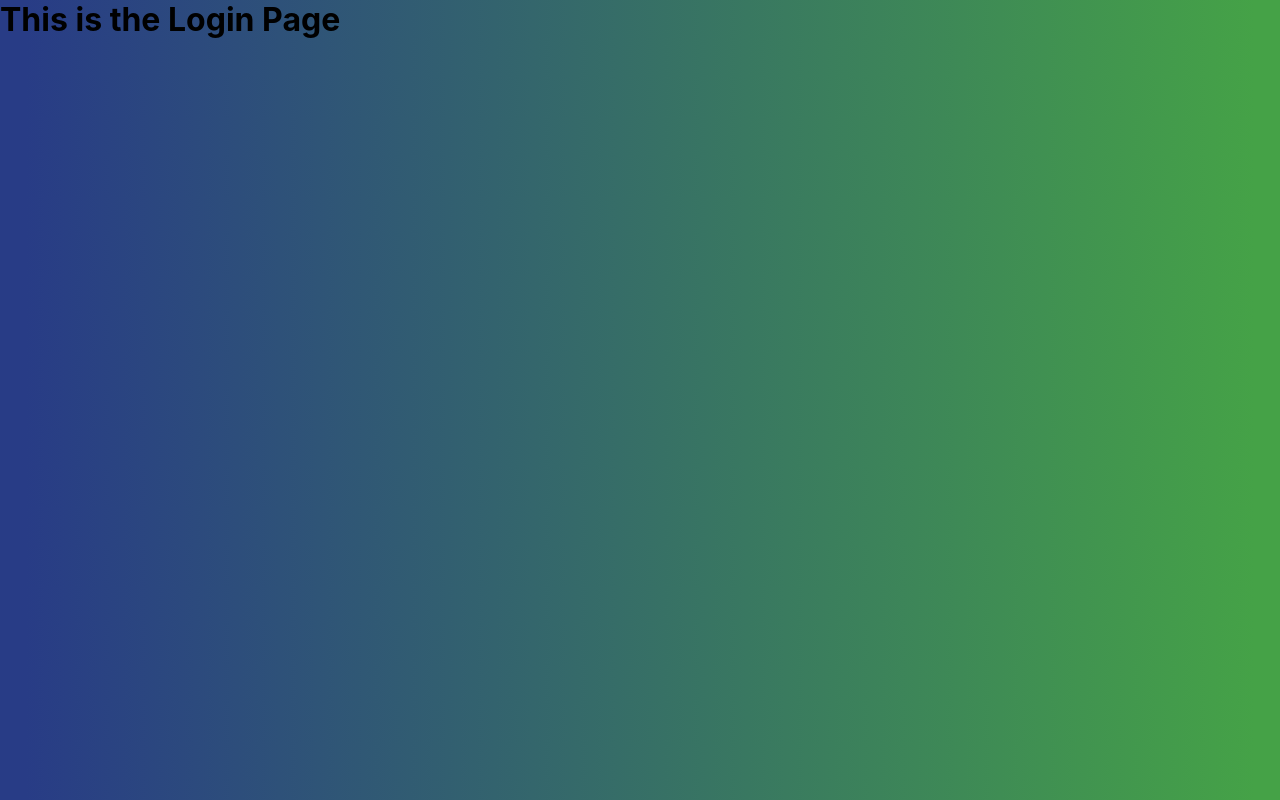
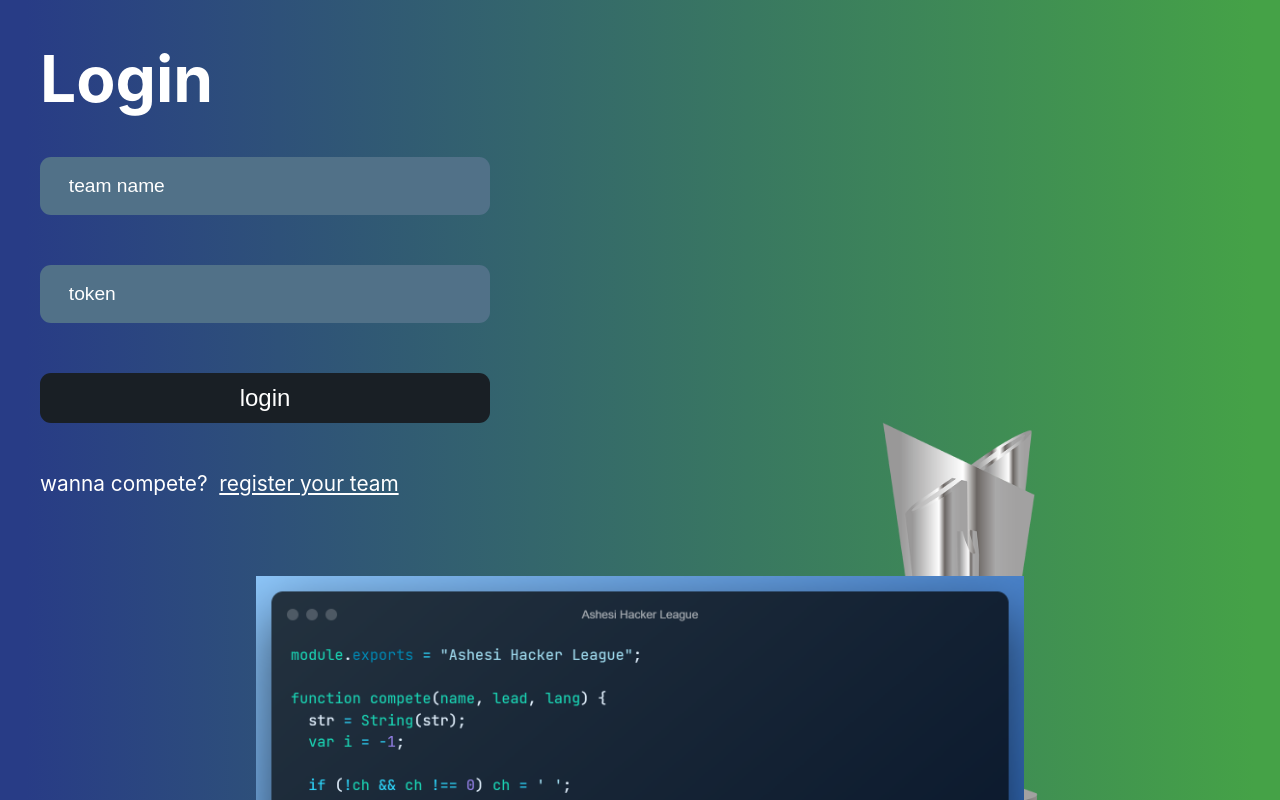
Before and after one commit to gdscashesi/ashesi-hackers-league, a React (Create React App) app: page /login in a window 1280 px wide. Built offline with nearby package versions, Linux system fonts and the light colour scheme; a web font is replaced by a local one.

Commit message:
create login page

```diff
--- a/src/pages/auth/login/Login.js
+++ b/src/pages/auth/login/Login.js
@@ -1,7 +1,69 @@
-import React from "react";
+//library
+import React, { useState } from "react";
+import { Link } from "react-router-dom";
+
+//images
+import Trophy from "media/trophy.png";
+import BlueCode from "media/code.png";
+
+//styles
+import loginStyles from "./loginStyles.module.scss";
 
 function Login() {
-  return <h1>This is the Login Page</h1>;
+	const [teamName, setTeamName] = useState("");
+	const [token, setToken] = useState("");
+	const [errorTeamName, setErrorTeamName] = useState("");
+	const [errorToken, setErrorToken] = useState("");
+
+	const handleSubmit = (e) => {
+		if (!teamName) {
+			setErrorTeamName("*team name is required");
+		}
+		if (!token) {
+			setErrorToken("*token is required");
+		}
+	};
+
+	return (
+		<div className={loginStyles.wrapper}>
+			<div className={loginStyles.headline}>
+				<h1>Login</h1>
+			</div>
+
+			<div className={loginStyles.loginForm}>
+				<form action="" onSubmit={handleSubmit}>
+					<span>{errorTeamName}</span>
+					<input
+						type="text"
+						name="teamName"
+						placeholder="team name"
+						value={teamName}
+						onChange={(e) => setTeamName(e.target.value)}
+					/>
+
+					<span>{errorToken}</span>
+					<input
+						type="password"
+						name="token"
+						placeholder="token"
+						value={token}
+						onChange={(e) => setToken(e.target.value)}
+					/>
+
+					<button type="submit">login</button>
+					<p>
+						wanna compete? &nbsp;
+						<Link to="/register">register your team</Link>
+					</p>
+				</form>
+			</div>
+
+			<div className={loginStyles.codeTrophy}>
+				<img src={Trophy} alt={Trophy} />
+				<img src={BlueCode} alt={BlueCode} />
+			</div>
+		</div>
+	);
 }
 
 export default Login;
--- /dev/null
+++ b/src/pages/auth/login/loginStyles.module.scss
@@ -0,0 +1,120 @@
+.wrapper {
+    color: white;
+    height: 100vh;
+    overflow: hidden;
+  }
+
+.headline {
+  padding: 2.5em;
+
+  h1 {
+    font-size: 2rem;
+    text-align: center;
+  }
+}
+
+.loginForm {
+  padding-left: 2.5em;
+
+  input {
+    color: white;
+    display: block;
+    width: 80%;
+    height: 30px;
+    border-radius: 11px;
+    margin-bottom: 2.625em;
+    background: rgb(81,113,136);
+    padding: 1.5em;
+    font-size: 1.2rem;
+  }
+
+  ::placeholder {
+    color: white;
+  }
+
+  button {
+    text-align: center;
+    width: 80%;
+    height: 50px;
+    border-radius: 11px;
+    background: #191F25;
+    color: white;
+    font-size: 1rem;
+    margin-bottom: 2em;
+  }
+
+  button:hover {
+    cursor: grab;
+  }
+
+  a {
+    text-decoration: underline;
+    color: white;
+  }
+}
+
+.codeTrophy {
+  position: relative;
+  top: 30%;
+  right: -20%;
+
+  // trophy
+  img:nth-child(1) {
+    z-index: -1;
+    position: absolute;
+    right: -10%;
+    bottom: 50%;
+    width: 100%;
+    animation: rotate 1s linear infinite alternate;
+  }
+
+  // blue-bordered code
+  img:nth-child(2) {
+    width: 100%;
+  }
+}
+
+/* Medium (md) devices (tablets, 768px and up) */
+@media screen and (min-width: 768px) {
+  .headline {
+
+    h1 {
+      font-size: 4rem;
+      text-align: left;
+    }
+  }
+
+  .loginForm {
+    input {
+      width: 450px;
+    }
+
+    button {
+      width: 450px;
+      font-size: 1.5rem;
+    }
+
+    p {
+      font-size: 1.3rem;
+    }
+  }
+
+  .codeTrophy {
+    top: 10%;
+    right: -20%;
+
+    // trophy
+    img:nth-child(1) {
+      right: 25%;
+      bottom: 30%;
+      width: 40%;
+    }
+
+    // blue-bordered code
+    img:nth-child(2) {
+      right: 55%;
+      width: 60%;
+    }
+
+  }
+}
```
